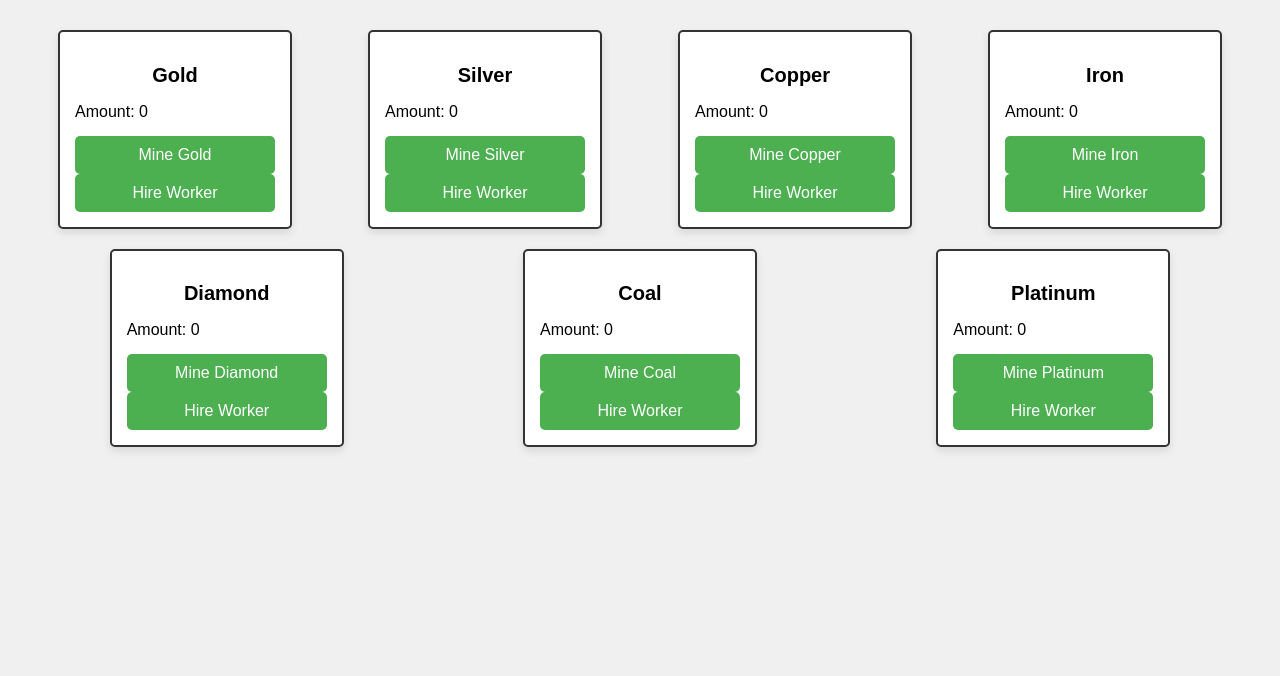
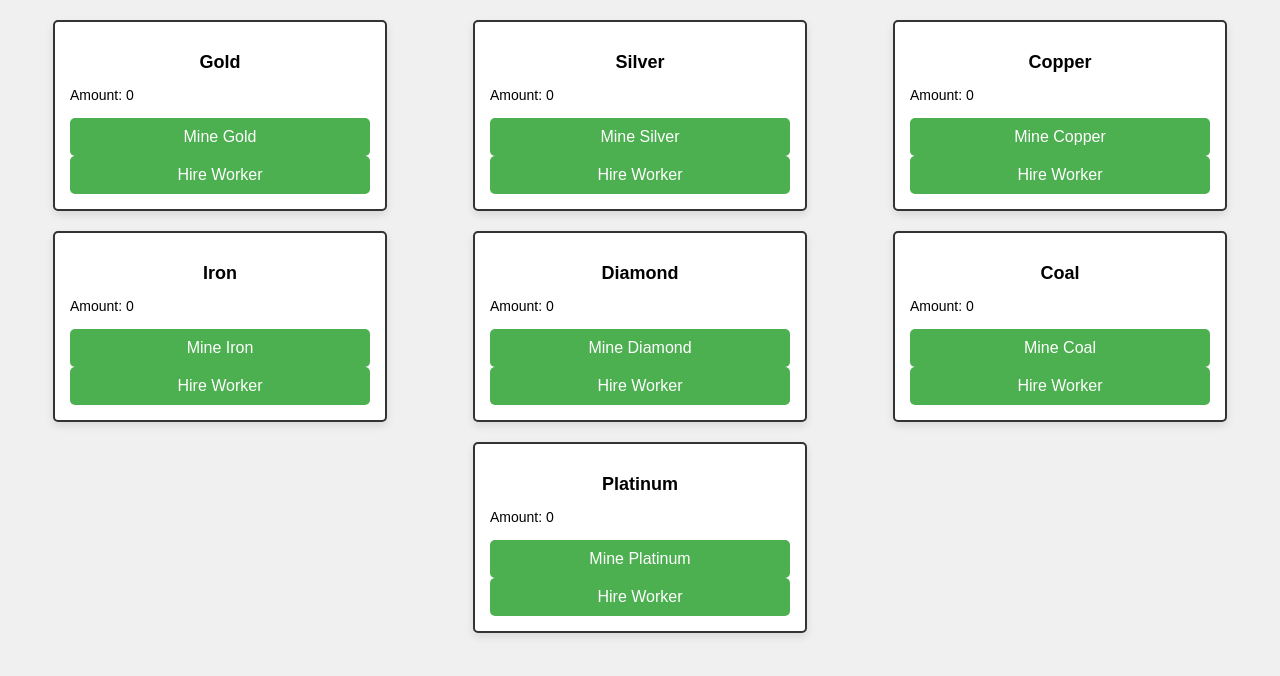
Before and after one commit to largefort/idle-mine, a plain HTML site: page index.html in a window 1280 px wide. Drawn offline with Linux system fonts and the light colour scheme.

Commit message:
Update styles.css

```diff
--- a/styles.css
+++ b/styles.css
@@ -9,11 +9,12 @@ body {
   display: flex;
   flex-wrap: wrap;
   justify-content: space-around;
-  padding: 20px;
+  padding: 10px; /* Adjusted padding for smaller screens */
 }
 
 .mineral {
-  width: 200px;
+  width: calc(50% - 20px); /* Two minerals per row */
+  max-width: 300px; /* Limiting max-width for smaller screens */
   border: 2px solid #333;
   border-radius: 5px;
   padding: 15px;
@@ -23,13 +24,13 @@ body {
 }
 
 .mineral h2 {
-  font-size: 20px;
+  font-size: 18px; /* Slightly reduced font size for smaller screens */
   margin-bottom: 10px;
   text-align: center;
 }
 
 .mineral p {
-  font-size: 16px;
+  font-size: 14px; /* Reduced font size for smaller screens */
   margin-bottom: 15px;
 }
 
```
